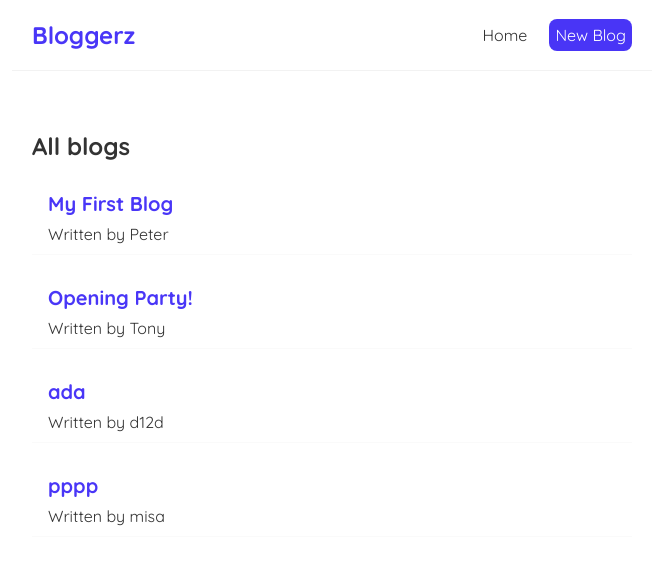
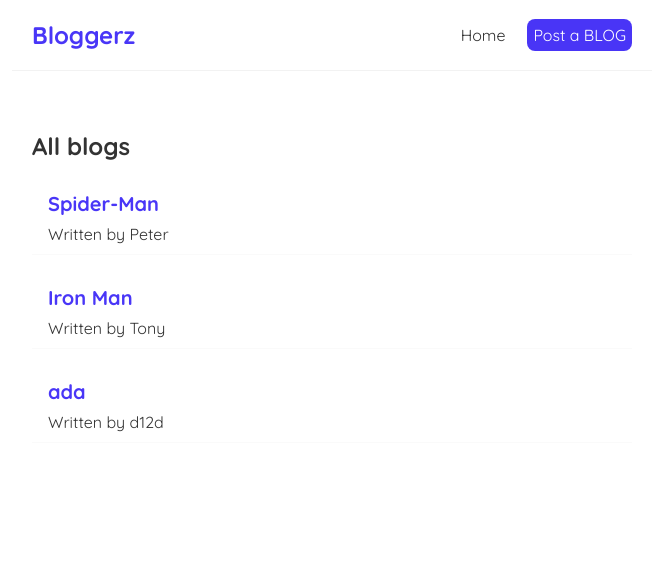
Before and after one commit to stefan97p/React-blog, a React (Create React App) app: page / in a window 1280 px wide. Shown: the top 564 px of the page, without its empty margins (308-971 px from the left). Built offline with nearby package versions, Linux system fonts and the light colour scheme; data requests are answered from the project's data file.

Commit message:
Dodavanje DELETE

```diff
--- a/Data/db.json
+++ b/Data/db.json
@@ -1,13 +1,13 @@
 {
   "blogs": [
     {
-      "title": "My First Blog",
+      "title": "Spider-Man",
       "body": "Spider-Man is a superhero created by writer-editor Stan Lee and writer-artist Steve Ditko. He first appeared in the anthology comic book Amazing Fantasy #15 (Aug. 1962) in the Silver Age of Comic Books. He appears in American comic books published by Marvel Comics and in movies, television shows, and video game adaptations set in the Marvel Universe. Spider-Man is the alias of Peter Parker, an orphan raised by his Aunt May and Uncle Ben in New York City after his parents Richard and Mary Parker died in a plane crash. Lee and Ditko had the character deal with the struggles of adolescence and financial issues and gave him many supporting characters, such as J. Jonah Jameson, Harry Osborn, romantic interests Gwen Stacy and Mary Jane Watson, and foes such as Doctor Octopus, the Green Goblin, Venom, and Mephisto. In his origin story, he gets spider-related abilities from a bite from a radioactive spider; these include clinging to surfaces, superhuman strength and agility, and detecting danger with his spider-sense. He also builds wrist-mounted web-shooter devices that shoot artificial spider-webbing of his own design.",
       "author": "Peter",
       "id": 1
     },
     {
-      "title": "Opening Party!",
+      "title": "Iron Man",
       "body": "Iron Man is a superhero appearing in American comic books published by Marvel Comics. The character was co-created by writer and editor Stan Lee, developed by scripter Larry Lieber, and designed by artists Don Heck and Jack Kirby. The character made his first appearance in Tales of Suspense #39 (cover dated March 1963), and received his own title in Iron Man #1 (May 1968). Also in 1963, the character founded the Avengers alongside Thor, Ant-Man, Wasp and the Hulk.",
       "author": "Tony",
       "id": 2
@@ -17,12 +17,6 @@
       "body": "daw12",
       "author": "d12d",
       "id": 3
-    },
-    {
-      "title": "pppp",
-      "body": "adwad",
-      "author": "misa",
-      "id": 4
     }
   ]
 }
--- a/src/BlogDetails.js
+++ b/src/BlogDetails.js
@@ -1,10 +1,19 @@
-import { useParams } from "react-router";
+import { useHistory, useParams } from "react-router-dom";
 import useFetch from "./useFetch";
 
 const BlogDetails = () => {
 
     const { id } = useParams();
     const {data: blog, error, isLoading} = useFetch('http://localhost:8000/blogs/' + id);
+    const history = useHistory();
+
+     const handleDelete = () =>{
+         fetch('http://localhost:8000/blogs/' + blog.id, {
+             method: 'DELETE'
+        }).then(() => {
+            history.push('/');
+        })
+            }
 
     return (
         <div className="blog-details">
@@ -15,6 +24,7 @@
                     <h2>{ blog.title }</h2>
                     <p>Written by { blog.author }</p>
                     <div>{ blog.body }</div>
+                    <button onClick={handleDelete}>DELETE POST</button>
                 </article>
             )}
 
--- a/src/Create.js
+++ b/src/Create.js
@@ -1,4 +1,6 @@
 import { useState } from "react";
+import { useHistory } from "react-router-dom";
+
 
 const Create = () => {
 
@@ -7,6 +9,7 @@
     const [author,  setAuthor] = useState('');
     const [gender,  setGender] = useState('Male');
     const [isPending,  setIsPending] = useState(false);
+    const history = useHistory();
 
     const handleSubmit = (e) => {
         e.preventDefault();
@@ -21,6 +24,7 @@
         }).then(()=>{
             console.log('new blog added');
             setIsPending(false);
+            history.push('/');
         })
     }
 
--- a/src/Navbar.js
+++ b/src/Navbar.js
@@ -10,7 +10,7 @@
                     color:"white",
                     backgroundColor:"#3722f6e8",
                     borderRadius: '8px'
-                }}>New Blog</Link>
+                }}>Post a BLOG</Link>
             </div>
         </nav>
     );
```
Also changed, not shown: src/Home.js (+0 -7 lines).
